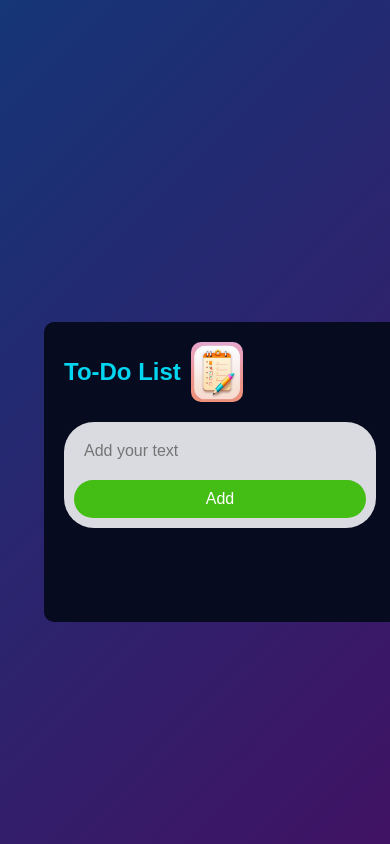
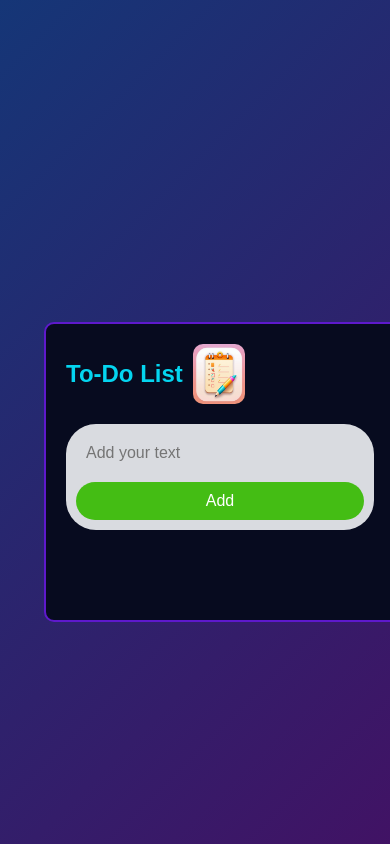
Before and after one commit to viikasschauhann/To-Do-List-App, a plain HTML site: page index.html in a window 390 px wide. Shown: the top 844 px of the page. Drawn offline with Linux system fonts and the light colour scheme.

Commit message:
modify css

```diff
--- a/style.css
+++ b/style.css
@@ -21,6 +21,7 @@
     border-radius: 10px;
     min-height: 300px;
     min-width: 400px;
+    border: 2px solid #5e19cc;
 }
 .todo-app h2 {
     color: #04d5f0;
@@ -131,6 +132,7 @@ ul li span:hover{
         padding: 20px;
         margin: 91px 105px 55px -2px;
         width: 39px;
+        border: 2px solid #5e19cc;
     }
 
     .row {
```
